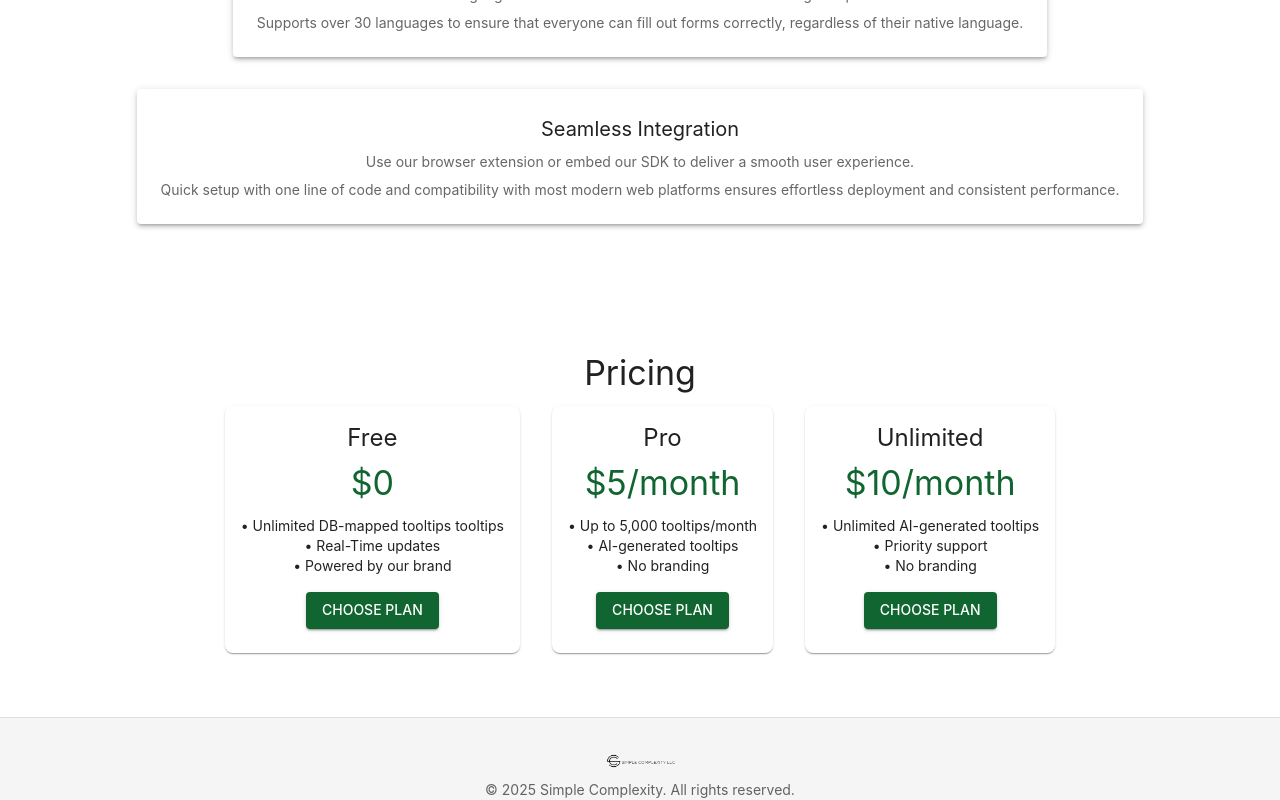
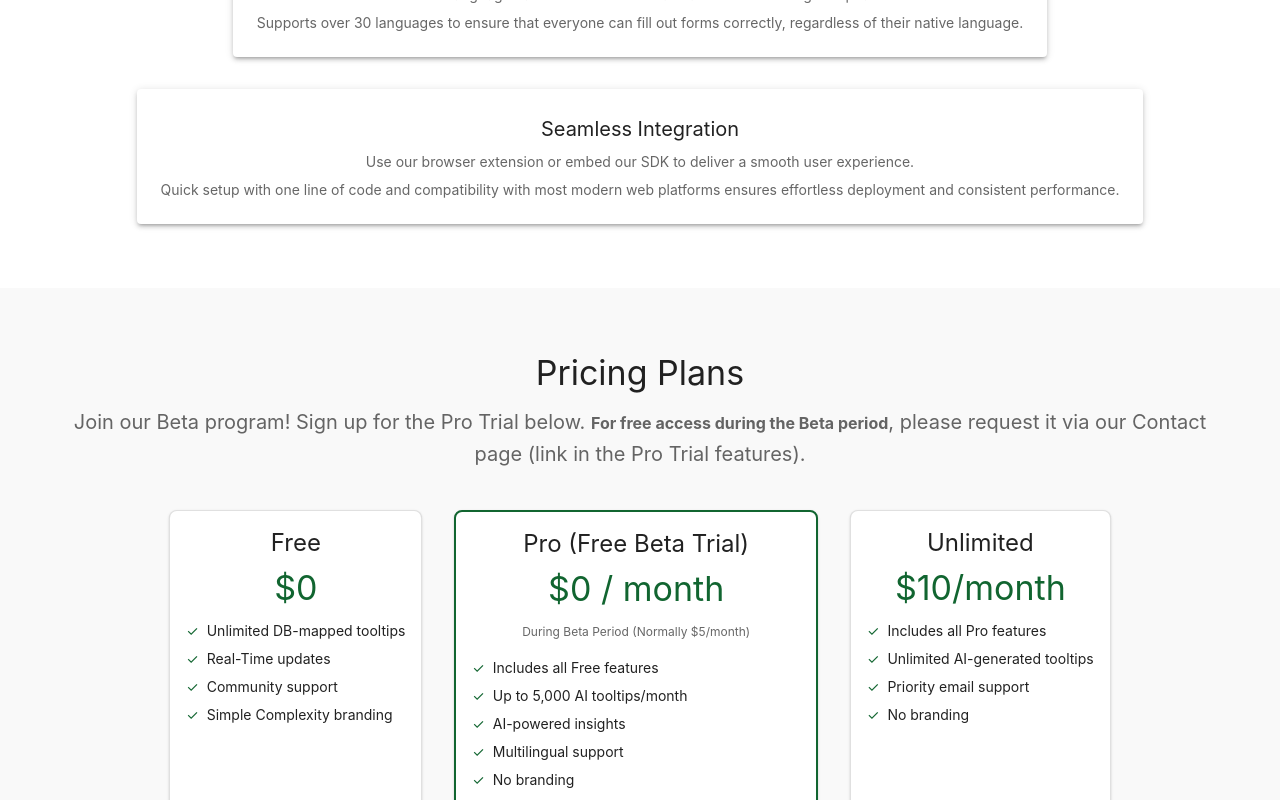
Before and after one commit to JohnKelly59/simpleComplexity, a React (Vite) app in the folder simple-complexity-landing-page/: page / in a window 1280 px wide. Shown: the part 2000-2800 px from the top of the page. Built offline with nearby package versions, Linux system fonts and the light colour scheme.

Commit message:
beta messaging

```diff
--- /dev/null
+++ b/simple-complexity-landing-page/src/components/BetaBadge.jsx
@@ -0,0 +1,42 @@
+import { Box, Typography } from '@mui/material';
+import styled from '@emotion/styled';
+import { keyframes } from '@emotion/react';
+
+
+const pulse = keyframes`
+  0% {
+    transform: scale(1);
+    opacity: 1;
+  }
+  50% {
+    transform: scale(1.1);
+    opacity: 0.7;
+  }
+  100% {
+    transform: scale(1);
+    opacity: 1;
+  }
+`;
+
+const BetaBadgeStyled = styled(Box)(({ theme }) => ({
+  position: 'absolute',
+  top: theme.spacing(2),
+  right: theme.spacing(2),
+  backgroundColor: theme.palette.secondary.main,
+  color: '#fff',
+  padding: '5px 10px',
+  borderRadius: '5px',
+  fontSize: '0.8rem',
+  fontWeight: 'bold',
+  animation: `${pulse} 1.5s infinite`,
+}));
+
+const BetaBadge = () => {
+  return (
+    <BetaBadgeStyled>
+      <Typography variant="caption">BETA</Typography>
+    </BetaBadgeStyled>
+  );
+};
+
+export default BetaBadge;
--- a/simple-complexity-landing-page/src/components/Hero.jsx
+++ b/simple-complexity-landing-page/src/components/Hero.jsx
@@ -2,13 +2,12 @@ import { Box, Typography, Container, Fade } from '@mui/material';
 import { useState, useEffect } from 'react';
 import JoinUsForm from './JoinUsForm';
 import scColorLogo from '../assets/SC_COLOR.png';
+import BetaBadge from './BetaBadge';
 
-const Hero = () =>
-{
+const Hero = () => {
     const [loaded, setLoaded] = useState(false);
 
-    useEffect(() =>
-    {
+    useEffect(() => {
         const timeout = setTimeout(() => setLoaded(true), 200);
         return () => clearTimeout(timeout);
     }, []);
@@ -22,17 +21,19 @@ const Hero = () =>
                 alignItems: 'center',
                 justifyContent: 'center',
                 textAlign: 'center',
+                position: 'relative',
                 p: 4,
                 background: 'linear-gradient(to right, #116530, #134E8E)',
             }}
         >
+            <BetaBadge />
             <Container maxWidth="sm">
                 <Fade in={loaded} timeout={1000}>
                     <Box>
                         <Box
                             component="img"
                             src={scColorLogo}
-                            alt="SC Logo"
+                            alt="Simple Complexity Logo"
                             sx={{
                                 width: '240px',
                                 mb: 1,
@@ -41,8 +42,11 @@ const Hero = () =>
                         <Typography variant="h2" component="h1" gutterBottom sx={{ fontWeight: 700 }}>
                             Understand Any Form. Instantly.
                         </Typography>
-                        <Typography variant="h6" sx={{ mb: 4 }}>
+                        <Typography variant="h6" sx={{ mb: 2 }}>
                             Auto-generated tooltips that simplify and translate confusing form questions—in real time.
+                        </Typography>
+                        <Typography variant="subtitle1" sx={{ mb: 4, opacity: 0.9 }}>
+                            Currently in Beta: Request your free Pro trial via our contact page and help shape the future of form clarity!
                         </Typography>
                         <JoinUsForm />
                     </Box>
--- a/simple-complexity-landing-page/src/components/Pricing.jsx
+++ b/simple-complexity-landing-page/src/components/Pricing.jsx
@@ -1,65 +1,115 @@
-import { Box, Card, CardContent, Typography, Button, Grid } from '@mui/material';
+import { Box, Card, CardContent, Typography, Button, Grid, Container, Link as MuiLink } from '@mui/material';
+import { Link as RouterLink } from 'react-router-dom';
+
+const freeAccessFeatureText = 'Free access during Beta (Request via Contact)';
 
 const pricingPlans = [
     {
         title: 'Free',
         price: '$0',
         features: [
-            'Unlimited DB-mapped tooltips tooltips',
+            'Unlimited DB-mapped tooltips',
             'Real-Time updates',
-            'Powered by our brand',
+            'Community support',
+            'Simple Complexity branding',
         ],
+        ctaText: 'Get Started Free',
+        href: 'https://app.simple-complexity.com'
     },
     {
-        title: 'Pro',
-        price: '$5/month',
+        title: 'Pro (Free Beta Trial)',
+        price: '$0 / month',
+        priceDetail: 'During Beta Period (Normally $5/month)',
         features: [
-            'Up to 5,000 tooltips/month',
-            'AI-generated tooltips',
+            'Includes all Free features',
+            'Up to 5,000 AI tooltips/month',
+            'AI-powered insights',
+            'Multilingual support',
             'No branding',
+            freeAccessFeatureText
         ],
+        ctaText: 'Start Free Pro Trial',
+        isFeatured: true,
+        href: 'https://app.simple-complexity.com/'
     },
     {
         title: 'Unlimited',
         price: '$10/month',
         features: [
+            'Includes all Pro features',
             'Unlimited AI-generated tooltips',
-            'Priority support',
+            'Priority email support',
             'No branding',
         ],
+        ctaText: 'Go Unlimited',
+        href: 'https://app.simple-complexity.com/'
     },
 ];
 
-const Pricing = () =>
-{
+const Pricing = () => {
     return (
-        <Box sx={{ py: 8, textAlign: 'center' }}>
+        <Box sx={{ py: 8, backgroundColor: '#f9f9f9' }}>
+            <Container maxWidth="lg" sx={{ textAlign: 'center' }}>
                 <Typography variant="h4" gutterBottom>
-                Pricing
+                    Pricing Plans
                 </Typography>
-            <Grid container spacing={4} justifyContent="center">
+                <Typography variant="h6" color="text.secondary" sx={{ mb: 5 }}>
+                    Join our Beta program! Sign up for the Pro Trial below.{' '}
+                    <Typography component="span" fontWeight="bold">
+                        For free access during the Beta period
+                    </Typography>
+                    , please request it via our Contact page (link in the Pro Trial features).
+                </Typography>
+
+                <Grid container spacing={4} justifyContent="center" alignItems="stretch">
                     {pricingPlans.map((plan, index) => (
-                    <Grid item xs={12} sm={6} md={4} key={index}>
-                        <Card sx={{ borderRadius: 2 }}>
-                            <CardContent>
+                        <Grid item xs={12} sm={6} md={4} key={index} sx={{ display: 'flex' }}>
+                            <Card sx={{ borderRadius: 2, display: 'flex', flexDirection: 'column', width: '100%', border: plan.isFeatured ? '2px solid' : '1px solid', borderColor: plan.isFeatured ? 'primary.main' : 'divider' }}>
+                                <CardContent sx={{ flexGrow: 1, display: 'flex', flexDirection: 'column' }}>
                                     <Typography variant="h5" gutterBottom>
                                         {plan.title}
                                     </Typography>
                                     <Typography variant="h4" color="primary" gutterBottom>
                                         {plan.price}
                                     </Typography>
+                                    {plan.priceDetail && (
+                                        <Typography variant="caption" color="text.secondary" display="block" sx={{ mb: 2 }}>
+                                            {plan.priceDetail}
+                                        </Typography>
+                                    )}
+                                    <Box sx={{ textAlign: 'left', mb: 3, flexGrow: 1 }}>
                                         {plan.features.map((feature, idx) => (
-                                    <Typography variant="body2" key={idx}>
-                                        • {feature}
+                                            <Typography variant="body2" key={idx} sx={{ display: 'flex', alignItems: 'center', mb: 1 }}>
+                                                <Box component="span" sx={{ mr: 1, color: 'primary.main' }}>
+                                                    ✓
+                                                </Box>
+                                                {feature === freeAccessFeatureText ? (
+                                                    <MuiLink
+                                                        component={RouterLink}
+                                                        to="/contact"
+                                                        underline="hover"
+                                                        sx={{ cursor: 'pointer' }}
+                                                    >
+                                                        {feature}
+                                                    </MuiLink>
+                                                ) : (
+                                                    feature
+                                                )}
                                             </Typography>
                                         ))}
-                                <Box mt={2}>
+                                    </Box>
+                                    <Box mt="auto" pt={2}>
                                         <Button
-                                        variant="contained"
+                                            component="a"
+                                            href={plan.href}
+                                            target={plan.href?.startsWith('http') ? "_blank" : undefined}
+                                            rel={plan.href?.startsWith('http') ? "noopener noreferrer" : undefined}
+                                            variant={plan.isFeatured ? "contained" : "outlined"}
                                             color="primary"
-                                        href="https://app.simple-complexity.com"
+                                            fullWidth
+                                            sx={{ textTransform: 'none', fontWeight: 'bold' }}
                                         >
-                                        Choose Plan
+                                            {plan.ctaText}
                                         </Button>
                                     </Box>
                                 </CardContent>
@@ -67,6 +117,10 @@ const Pricing = () =>
                         </Grid>
                     ))}
                 </Grid>
+                <Typography variant="caption" display="block" sx={{ mt: 4, color: 'text.secondary' }}>
+                    Note: Select a plan above to sign up. To activate the free Beta access for the Pro plan, please click the link within its features list and send us a message via the contact form.
+                </Typography>
+            </Container>
         </Box>
     );
 };
```
Lines whose indentation alone changed are shown as unchanged.
